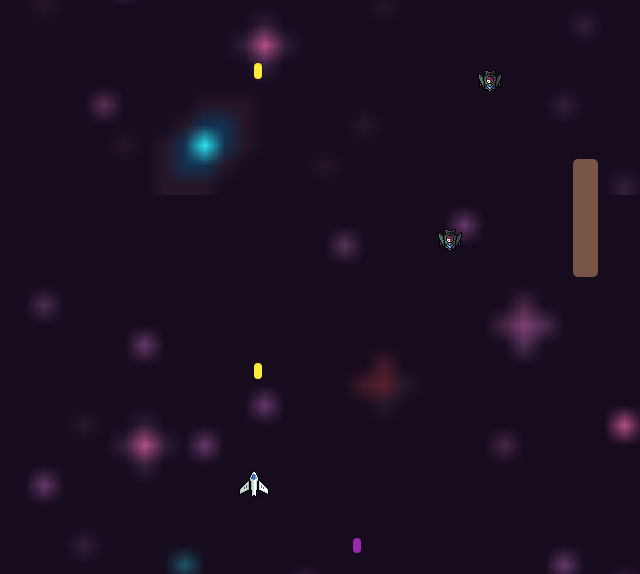
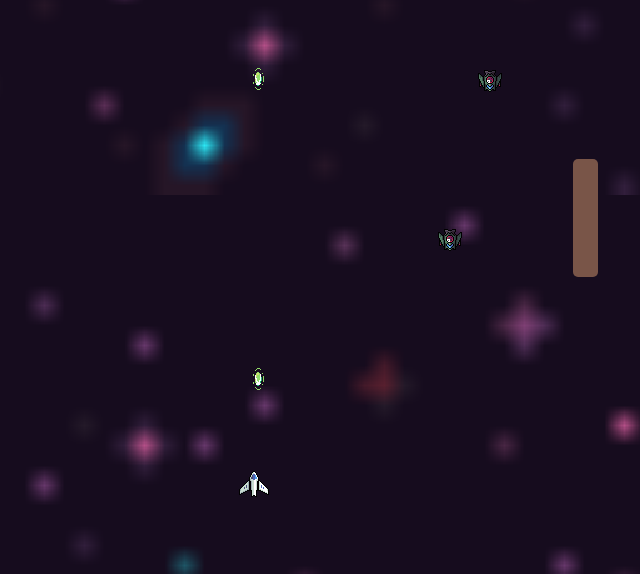
Before and after one commit to st-corn/sillygame, a plain HTML site: page index.html in a window 1280 px wide. Shown: the part 192-766 px from the top of the page, 386-1026 px from the left. Drawn offline with Linux system fonts and the light colour scheme.

Commit message:
Update index.html

```diff
--- a/index.html
+++ b/index.html
@@ -61,29 +61,33 @@
             z-index: 20;
         }
 
-        .bullet {
+        /* Анимированные пули игрока */
+        .player-bullet {
             position: absolute;
-            width: 8px;
-            height: 16px;
-            background: #FFEB3B;
-            border-radius: 4px;
+            width: 16px;
+            height: 32px;
+            background: url('sprites/Main ship weapon - Projectile - Big Space Gun.png') 0 0;
+            background-size: 1000% 100%; /* 10 кадров */
             z-index: 15;
+            image-rendering: pixelated;
+        }
+
+        /* Анимированные пули врагов */
+        .enemy-bullet {
+            position: absolute;
+            width: 14px;
+            height: 22px;
+            background: url('sprites/Nairan - Bolt.png') 0 0;
+            background-size: 500% 100%; /* 3 кадра */
+            z-index: 15;
+            transform: rotate(180deg);
+            image-rendering: pixelated;
         }
 
         .enemy {
             position: absolute;
             transform: rotate(180deg);
             z-index: 15;
-        }
-
-        .enemy-bullet {
-            position: absolute;
-            width: 8px;
-            height: 15px;
-            background: #9C27B0;
-            border-radius: 4px;
-            z-index: 15;
-            transform: rotate(180deg); /* Разворот пуль врагов */
         }
 
         .obstacle {
@@ -197,6 +201,12 @@
                 'sprites/Main Ship - Base - Very damaged.png'
             ];
 
+            // Константы для анимации пуль
+            const PLAYER_BULLET_FRAMES = 10;
+            const ENEMY_BULLET_FRAMES = 5;
+            const PLAYER_BULLET_FRAME_TIME = 80; // ms на кадр
+            const ENEMY_BULLET_FRAME_TIME = 100; // ms на кадр
+
             // Игровые переменные
             let playerX = gameContainer.clientWidth / 2;
             let playerLives = 3;
@@ -257,12 +267,12 @@
 
             function shoot() {
                 const bullet = document.createElement('div');
-                bullet.className = 'bullet';
+                bullet.className = 'player-bullet';
 
                 const playerRect = player.getBoundingClientRect();
                 const gameRect = gameContainer.getBoundingClientRect();
 
-                const bulletX = playerX;
+                const bulletX = playerX - 4; // Центрирование
                 const bulletY = (playerRect.top - gameRect.top) - 10;
 
                 bullet.style.left = `${bulletX}px`;
@@ -272,7 +282,9 @@
                 bullets.push({
                     element: bullet,
                     x: bulletX,
-                    y: bulletY
+                    y: bulletY,
+                    frame: 0,             // Текущий кадр
+                    frameTimer: 0         // Таймер для смены кадров
                 });
             }
 
@@ -356,6 +368,15 @@
                     bullet.y -= 12 * (deltaTime / 16);
                     bullet.element.style.top = `${bullet.y}px`;
 
+                    // Анимация кадров для пуль игрока
+                    bullet.frameTimer += deltaTime;
+                    if (bullet.frameTimer > PLAYER_BULLET_FRAME_TIME) {
+                        bullet.frameTimer = 0;
+                        bullet.frame = (bullet.frame + 1) % PLAYER_BULLET_FRAMES;
+                        // Смещение фона для показа нужного кадра
+                        bullet.element.style.backgroundPosition = `-${bullet.frame * 100}% 0`;
+                    }
+
                     if (bullet.y < -20) {
                         bullet.element.remove();
                         bullets.splice(i, 1);
@@ -378,14 +399,21 @@
                     if (enemy.shootTimer > (enemy.type === 1 ? 3000 : 2000)) {
                         const bullet = document.createElement('div');
                         bullet.className = 'enemy-bullet';
-                        bullet.style.left = `${enemy.x}px`;
-                        bullet.style.bottom = `${enemy.y}px`;
+
+                        // Центрирование пули под врагом
+                        const bulletX = enemy.x - 4;
+                        const bulletY = enemy.y - enemy.element.clientHeight;
+
+                        bullet.style.left = `${bulletX}px`;
+                        bullet.style.bottom = `${bulletY}px`;
                         gameObjects.appendChild(bullet);
 
                         enemyBullets.push({
                             element: bullet,
-                            x: enemy.x,
-                            y: enemy.y
+                            x: bulletX,
+                            y: bulletY,
+                            frame: 0,             // Текущий кадр
+                            frameTimer: 0         // Таймер для смены кадров
                         });
 
                         enemy.shootTimer = 0;
@@ -405,8 +433,16 @@
                     bullet.y -= 7 * (deltaTime / 16);
                     bullet.element.style.bottom = `${bullet.y}px`;
 
-                    // Удаляем, если пуля ушла за нижний край экрана
-                    if (bullet.y > gameContainer.clientHeight + 50) {
+                    // Анимация кадров для пуль врагов
+                    bullet.frameTimer += deltaTime;
+                    if (bullet.frameTimer > ENEMY_BULLET_FRAME_TIME) {
+                        bullet.frameTimer = 0;
+                        bullet.frame = (bullet.frame + 1) % ENEMY_BULLET_FRAMES;
+                        bullet.element.style.backgroundPosition = `-${bullet.frame * 100}% 0`;
+                    }
+
+                    // Удаляем, если пуля ушла за верхний край экрана
+                    if (bullet.y < -50) {
                         bullet.element.remove();
                         enemyBullets.splice(i, 1);
                     }
@@ -598,7 +634,7 @@
 
             restartBtn.addEventListener('click', () => {
                 // Удаляем все игровые элементы
-                document.querySelectorAll('.bullet, .enemy, .enemy-bullet, .obstacle').forEach(el => el.remove());
+                document.querySelectorAll('.player-bullet, .enemy-bullet, .enemy, .obstacle').forEach(el => el.remove());
 
                 // Сбрасываем игровые переменные
                 bullets = [];
```
